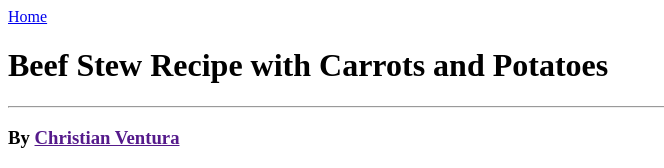
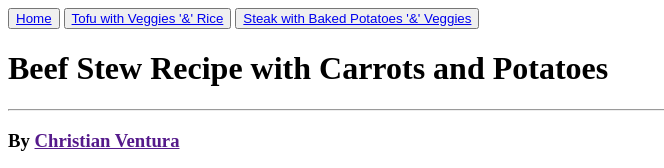
Before and after one commit to ventura-christian/odin-recipes, a plain HTML site: page recipes/beef_stew.html in a window 1280 px wide. Shown: the top 168 px of the page, without its empty margins (0-664 px from the left). Drawn offline with Linux system fonts and the light colour scheme; files that its build step writes are made by us from their sources.

Commit message:
Created more webpages
Added two more webpages to site. Will update at a later date.

```diff
--- a/recipes/beef_stew.html
+++ b/recipes/beef_stew.html
@@ -7,8 +7,10 @@
     <title>Beef Stew</title>
   </head>
   <body>
-    <a href="../index.html">Home</a>
-      <h1>Beef Stew Recipe with Carrots and Potatoes</h1>
+    <button><a href="index.html">Home</a></button>
+    <button><a href="recipes/tofu_veg_rice.html">Tofu with Veggies '&' Rice</a></button>
+    <button><a href="recipes/steak_b.potatoe_veg.html">Steak with Baked Potatoes '&' Veggies</a></button>
+    <h1>Beef Stew Recipe with Carrots and Potatoes</h1>
       <hr />
       <h3>By <a href="">Christian Ventura</a></h3>
       <h5>Updated: February 19, 2025</h5>
```
Also changed, not shown: recipes/index.html (+6 -2 lines), recipes/steak_b.potatoe_veg.html (+1 -1 lines), recipes/tofu_veg_rice.html (+1 -1 lines), recipes/recipes.css (renamed from recipes.css).
